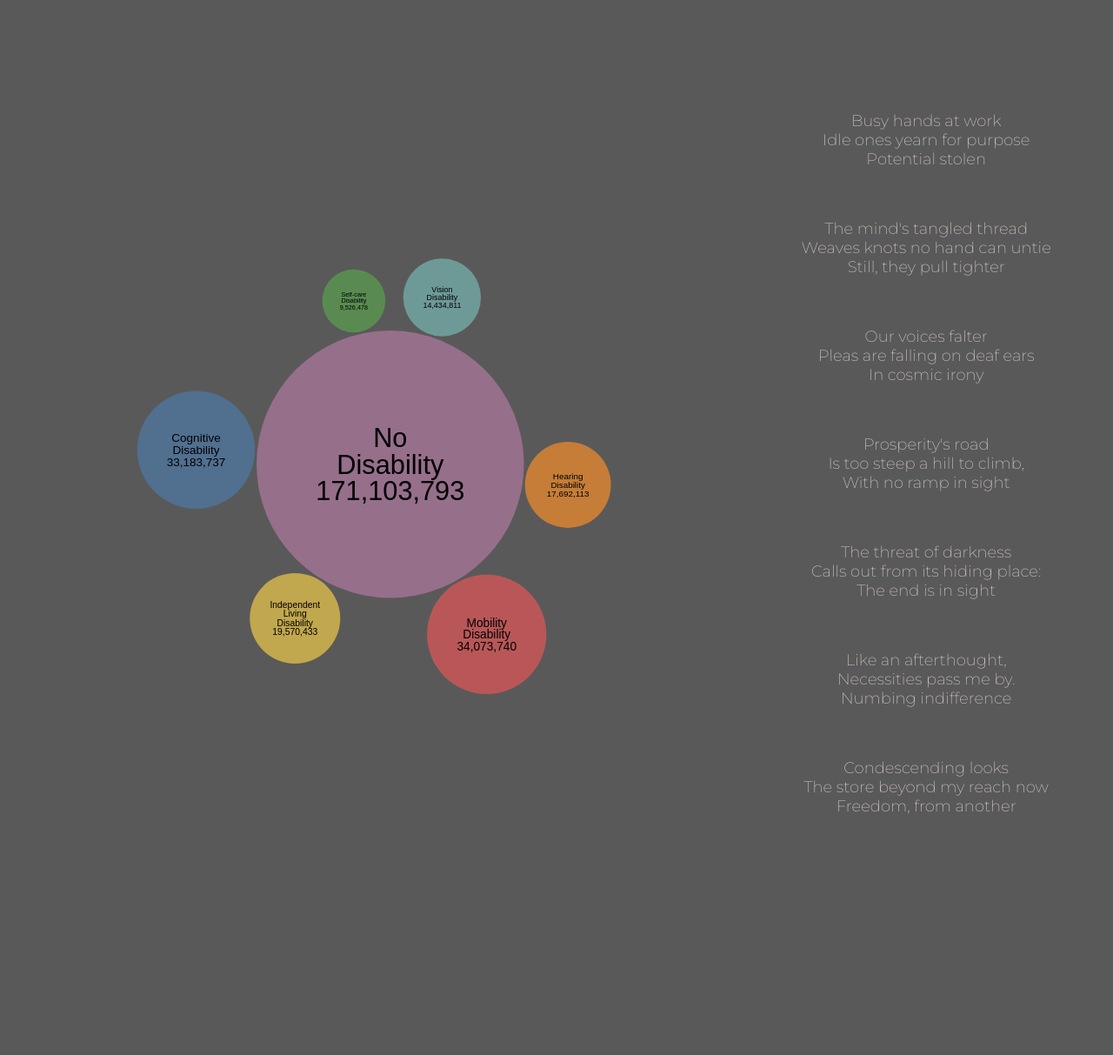
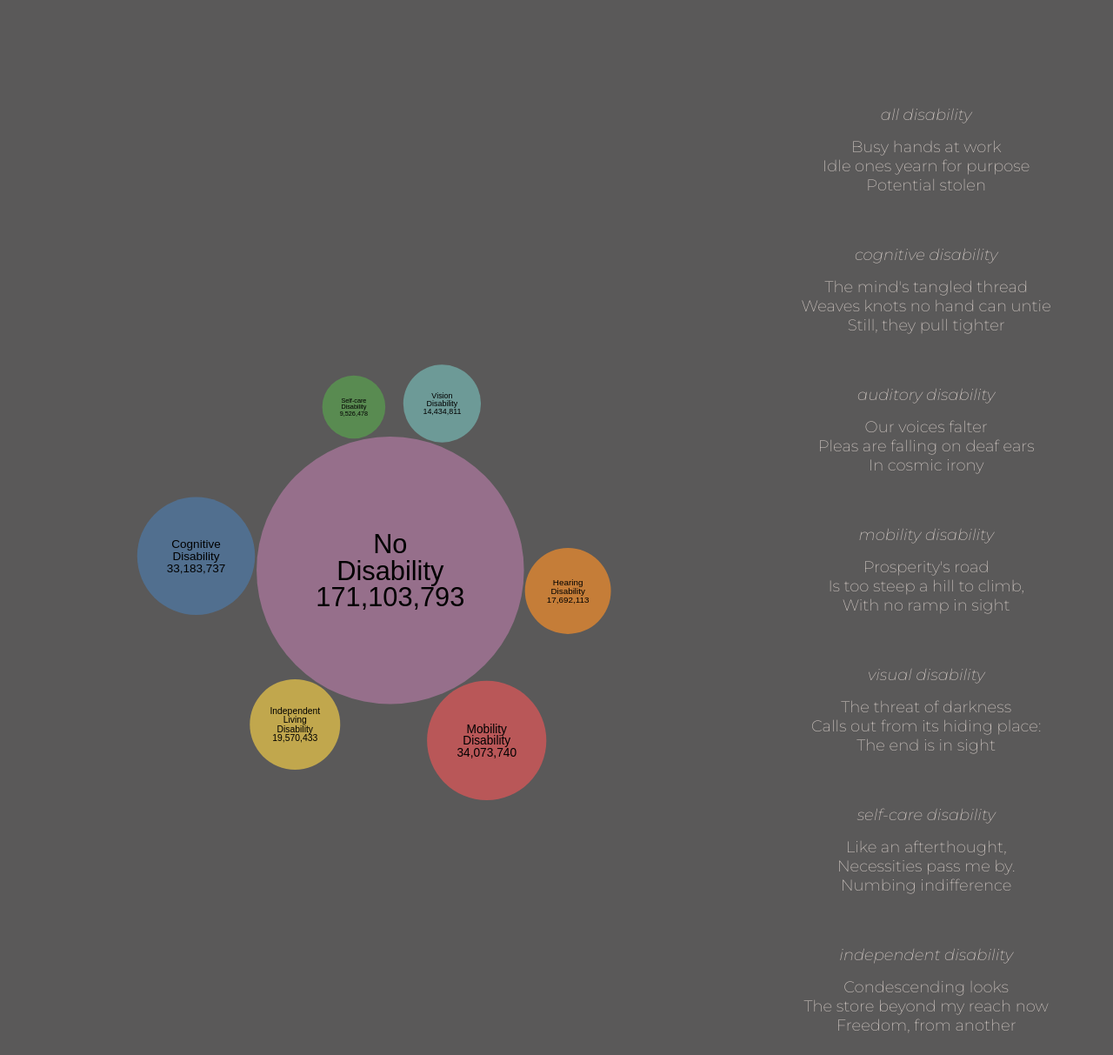
Before and after one commit to alexbryantt/infovis25, a website: page index.html in a window 1280 px wide. Shown: the part 205-1418 px from the top of the page at 87% size. Before the commit the page ends 1196 px from the top, so only its background shows below. Drawn offline with nearby package versions, Linux system fonts and the light colour scheme.

Commit message:
added titles to poems

```diff
--- a/index.html
+++ b/index.html
@@ -19,42 +19,49 @@
                 <div class="poetry-column-content">
                     <!--all disability-->
                     <ul class="verse" id="verse1">
+                        <li class="line-i">all disability</li>
                         <li class="line" id="line1">Busy hands at work</li>
                         <li class="line" id="line2">Idle ones yearn for purpose</li>
                         <li class="line" id="line3">Potential stolen</li>
                     </ul>
                     <!--cognitive disability-->
                     <ul class="verse" id="verse2">
+                        <li class="line-i">cognitive disability</li>
                         <li class="line" id="line1">The mind's tangled thread</li>
                         <li class="line" id="line2">Weaves knots no hand can untie</li>
                         <li class="line" id="line3">Still, they pull tighter</li>
                     </ul>
                     <!--hearing disability-->
                     <ul class="verse" id="verse3">
+                        <li class="line-i">auditory disability</li>
                         <li class="line" id="line1">Our voices falter</li>
                         <li class="line" id="line2">Pleas are falling on deaf ears</li>
                         <li class="line" id="line3">In cosmic irony</li>
                     </ul>
                     <!--mobility disability-->
                     <ul class="verse" id="verse4">
+                        <li class="line-i">mobility disability</li>
                         <li class="line" id="line1">Prosperity's road</li>
                         <li class="line" id="line2">Is too steep a hill to climb,</li>
                         <li class="line" id="line3">With no ramp in sight</li>
                     </ul>
                     <!--vision disability-->
                     <ul class="verse" id="verse5">
+                        <li class="line-i">visual disability</li>
                         <li class="line" id="line1">The threat of darkness</li>
                         <li class="line" id="line2">Calls out from its hiding place:</li>
                         <li class="line" id="line3">The end is in sight</li>
                     </ul>
                     <!--self care disability-->
                     <ul class="verse" id="verse6">
+                        <li class="line-i">self-care disability</li>
                         <li class="line" id="line1">Like an afterthought,</li>
                         <li class="line" id="line2">Necessities pass me by.</li>
                         <li class="line" id="line3">Numbing indifference</li>
                     </ul>
                     <!--independent living disability-->
                     <ul class="verse" id="verse7">
+                        <li class="line-i">independent disability</li>
                         <li class="line" id="line1">Condescending looks</li>
                         <li class="line" id="line2">The store beyond my reach now</li>
                         <li class="line" id="line3">Freedom, from another</li>
--- a/styles.css
+++ b/styles.css
@@ -38,6 +38,11 @@ body {
     flex-grow: 1;
     min-height: calc(100vh - 100px);
     padding-left: 30px;
+}
+
+.line-i {
+    font-style: italic;
+    margin-bottom: 15px;
 }
 
 .bubble-column {
```
